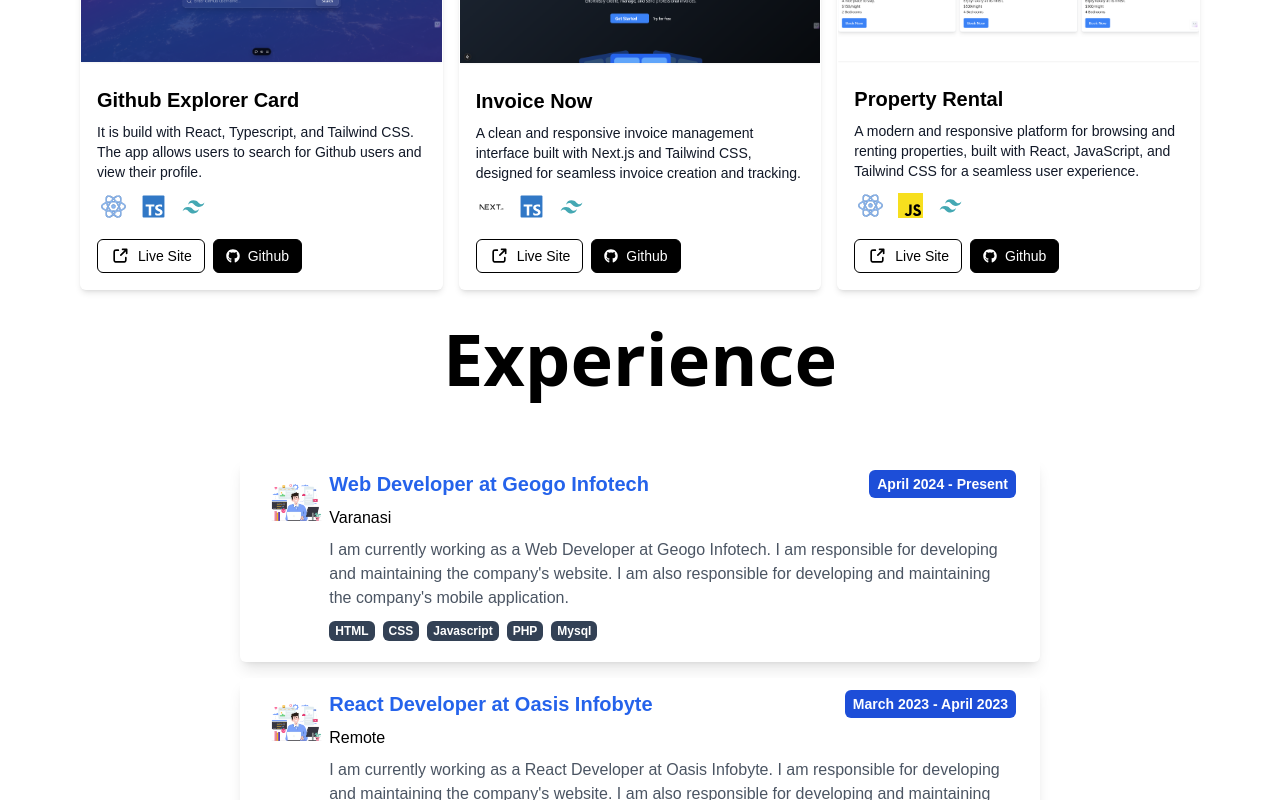
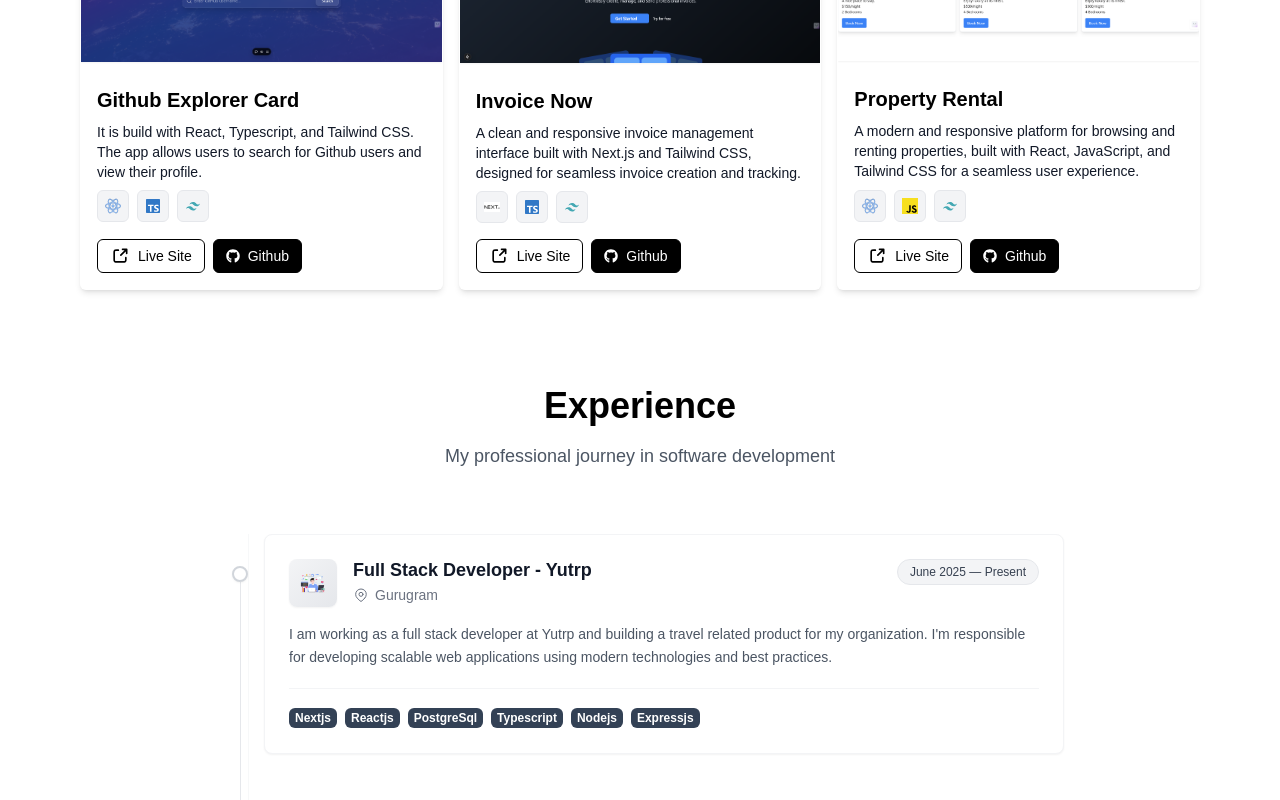
Before and after one commit to Shivamch02/portfolio, a Next.js app: page / in a window 1280 px wide. Shown: the part 2000-2800 px from the top of the page. Built offline with nearby package versions, Linux system fonts and the light colour scheme.

Commit message:
[add] experience

```diff
--- a/components/CardIcon.tsx
+++ b/components/CardIcon.tsx
@@ -1,13 +1,15 @@
 import Image from "next/image";
-export const CardIcon = ({ icon }: { icon: any }) => {
+
+export const CardIcon = ({ icon }: { icon: string }) => {
   return (
-    <div>
-      <div
-        className="flex h-8 w-8 items-center justify-center rounded-full"
-        title="Next.js"
-      >
-        <Image src={icon} alt="icon" width={25} height={25} />
-      </div>
+    <div className="w-8 h-8 rounded-md bg-gray-100 dark:bg-gray-800 flex items-center justify-center border border-gray-200 dark:border-gray-700">
+      <Image
+        src={icon}
+        alt="technology"
+        width={16}
+        height={16}
+        className="object-contain"
+      />
     </div>
   );
 };
--- a/components/Experience.tsx
+++ b/components/Experience.tsx
@@ -2,29 +2,51 @@ import { ExperienceCard } from "./ExperienceCard";
 
 export const Experience = () => {
   return (
-    <div className="pb-32 dark:bg-black bg-white" id="experience">
-      <div className="py-8">
-        <h1 className="relative z-10 text-5xl md:text-7xl  dark:bg-clip-text dark:text-transparent dark:bg-gradient-to-b dark:from-neutral-200 dark:to-neutral-600 text-black  text-center font-sans font-bold pb-6">
+    <div className="py-24 dark:bg-black bg-white" id="experience">
+      <div className="max-w-4xl mx-auto px-6">
+        {/* Header */}
+        <div className="text-center mb-16">
+          <h2 className="text-3xl md:text-4xl font-bold dark:text-white text-black mb-4">
             Experience
-        </h1>
+          </h2>
+          <p className="dark:text-gray-400 text-gray-600 text-lg max-w-2xl mx-auto">
+            My professional journey in software development
+          </p>
         </div>
-      <div>
+
+        {/* Timeline Container */}
+        <div className="relative">
+          {/* Background timeline line */}
+          <div className="absolute left-8 top-0 bottom-0 w-px bg-gray-200 dark:bg-gray-700 opacity-30"></div>
+
+          {/* Experience Cards */}
+          <div className="relative z-10">
             <ExperienceCard
-          jobTitle="Web Developer at Geogo Infotech"
+              jobTitle="Full Stack Developer - Yutrp"
+              location="Gurugram"
+              startDate="June 2025"
+              endDate="Present"
+              description="I am working as a full stack developer at Yutrp and building a travel related product for my organization. I'm responsible for developing scalable web applications using modern technologies and best practices."
+              skills={["Nextjs", "Reactjs", "PostgreSql", "Typescript", "Nodejs", "Expressjs"]}
+            />
+            <ExperienceCard
+              jobTitle="Software Developer - Geogo Infotech"
               location="Varanasi"
               startDate="April 2024"
-          endDate="Present"
-          description="I am currently working as a Web Developer at Geogo Infotech. I am responsible for developing and maintaining the company's website. I am also responsible for developing and maintaining the company's mobile application."
+              endDate="May 2025"
+              description="I worked as a Web Developer at Geogo Infotech, responsible for developing and maintaining the company's website and mobile application. I collaborated with cross-functional teams to deliver high-quality software solutions."
               skills={["HTML", "CSS", "Javascript", "PHP", "Mysql"]}
             />
             <ExperienceCard
-          jobTitle="React Developer at Oasis Infobyte"
+              jobTitle="Full Stack Developer (Intern) - Grid R&D"
               location="Remote"
-          startDate="March 2023"
-          endDate="April 2023"
-          description="I am currently working as a React Developer at Oasis Infobyte. I am responsible for developing and maintaining the company's website. I am also responsible for developing and maintaining the company's mobile application."
-          skills={["Reactjs", "Reduxjs", "TailwindCSS", "Javascript"]}
+              startDate="January 2024"
+              endDate="March 2024"
+              description="I interned as a Full Stack Developer at Grid R&D, where I gained hands-on experience with modern web technologies and contributed to various projects while learning industry best practices."
+              skills={["Reactjs", "Reduxjs", "TailwindCSS", "Javascript", "Nodejs", "Expressjs"]}
             />
+          </div>
+        </div>
       </div>
     </div>
   );
--- a/components/ExperienceCard.tsx
+++ b/components/ExperienceCard.tsx
@@ -1,6 +1,7 @@
 import Image from "next/image";
 import AvatarImg from "./icons/dev.webp";
 import { TagButton } from "./TagButton";
+
 export const ExperienceCard = ({
   jobTitle,
   location,
@@ -17,46 +18,70 @@ export const ExperienceCard = ({
   skills: string[];
 }) => {
   return (
-    <div className="py-2">
-      <div>
-        <div className="flex xl:mx-60 lg:mx-40 md:mx-20 mx-6 dark:bg-gray-900 bg-white shadow-lg px-6 py-3 rounded-md">
-          <div className="flex items-start">
-            <Image
-              className="object-cover rounded-full hidden sm:block"
-              height={150}
-              width={150}
-              src={AvatarImg}
-              alt="Avatar"
-            />
-          </div>
-          <div>
-            <div className="flex justify-between w-full">
-              <div>
-                <h2 className="text-xl font-bold text-blue-600">{jobTitle}</h2>
-                <div className="flex flex-wrap gap-2 py-2">
-                  <p className="dark:text-slate-400 text-black">{location}</p>
-                  <button
-                    type="button"
-                    className="px-2 py-1 text-xs text-center text-white bg-blue-700 rounded-md hover:bg-blue-800 focus:ring-4 focus:outline-none focus:ring-blue-300 dark:bg-blue-600 dark:hover:bg-blue-700 dark:focus:ring-blue-800 font-bold block sm:hidden"
-                  >
-                    {startDate} {" - "} {endDate}
-                  </button>
+    <div className="group relative mb-12 last:mb-0">
+      {/* Timeline marker */}
+      <div className="absolute left-4 top-8 w-4 h-4 bg-white dark:bg-gray-800 rounded-full border-2 border-gray-300 dark:border-gray-600 shadow-sm group-hover:border-blue-400 dark:group-hover:border-blue-500 transition-colors duration-300 z-10">
+        <div className="absolute inset-1 bg-blue-500 rounded-full opacity-0 group-hover:opacity-100 transition-opacity duration-300"></div>
+      </div>
+
+      {/* Connecting line - only for non-last items */}
+      <div className="absolute left-6 top-12 w-px bg-gray-200 dark:bg-gray-700" style={{ height: 'calc(100% + 3rem)' }}></div>
+
+      <div className="ml-12">
+        <div className="relative bg-white dark:bg-gray-900 rounded-lg border border-gray-100 dark:border-gray-800 shadow-sm hover:shadow-md transition-all duration-300 overflow-hidden">
+          {/* Subtle accent line */}
+          <div className="absolute top-0 left-0 right-0 h-1 bg-gradient-to-r from-blue-500 to-indigo-500 opacity-0 group-hover:opacity-100 transition-opacity duration-300"></div>
+
+          <div className="p-6">
+            {/* Header */}
+            <div className="flex items-start justify-between mb-4">
+              <div className="flex items-start space-x-4">
+                <div className="relative flex-shrink-0">
+                  <div className="w-12 h-12 bg-gradient-to-br from-gray-100 to-gray-200 dark:from-gray-700 dark:to-gray-800 rounded-lg flex items-center justify-center shadow-sm">
+                    <Image
+                      className="w-8 h-8 object-cover rounded"
+                      height={32}
+                      width={32}
+                      src={AvatarImg}
+                      alt="Company"
+                    />
+                  </div>
+                </div>
+
+                <div className="min-w-0 flex-1">
+                  <h3 className="text-lg font-semibold text-gray-900 dark:text-white mb-1 leading-tight">
+                    {jobTitle}
+                  </h3>
+                  <div className="flex items-center text-sm text-gray-500 dark:text-gray-400">
+                    <svg className="w-4 h-4 mr-1.5 flex-shrink-0" fill="none" stroke="currentColor" viewBox="0 0 24 24">
+                      <path strokeLinecap="round" strokeLinejoin="round" strokeWidth={1.5} d="M17.657 16.657L13.414 20.9a1.998 1.998 0 01-2.827 0l-4.244-4.243a8 8 0 1111.314 0z" />
+                      <path strokeLinecap="round" strokeLinejoin="round" strokeWidth={1.5} d="M15 11a3 3 0 11-6 0 3 3 0 016 0z" />
+                    </svg>
+                    {location}
+                  </div>
                 </div>
               </div>
-              <div className="">
-                <button
-                  type="button"
-                  className="px-2 py-1 text-sm text-center text-white bg-blue-700 rounded-md hover:bg-blue-800 focus:ring-4 focus:outline-none focus:ring-blue-300 dark:bg-blue-600 dark:hover:bg-blue-700 dark:focus:ring-blue-800 font-bold hidden sm:block"
-                >
-                  {startDate} {" - "} {endDate}
-                </button>
+
+              {/* Date */}
+              <div className="flex-shrink-0 ml-4">
+                <div className="inline-flex items-center px-3 py-1 rounded-full text-xs font-medium bg-gray-100 dark:bg-gray-800 text-gray-700 dark:text-gray-300 border border-gray-200 dark:border-gray-700">
+                  {startDate} — {endDate}
+                </div>
               </div>
             </div>
-            <div className="">
-              <p className="dark:text-slate-300 text-gray-600">{description}</p>
-            </div>
-            <div className="">
-              <div className="flex flex-wrap gap-2 py-2">
+
+            {/* Description */}
+            {description && (
+              <div className="mb-5">
+                <p className="text-gray-600 dark:text-gray-300 leading-relaxed text-sm">
+                  {description}
+                </p>
+              </div>
+            )}
+
+            {/* Skills */}
+            <div className="pt-4 border-t border-gray-100 dark:border-gray-800">
+              <div className="flex flex-wrap gap-2">
                 {skills.map((skill, index) => (
                   <TagButton language={skill} key={skill + index} />
                 ))}
```
Lines whose indentation alone changed are shown as unchanged.
